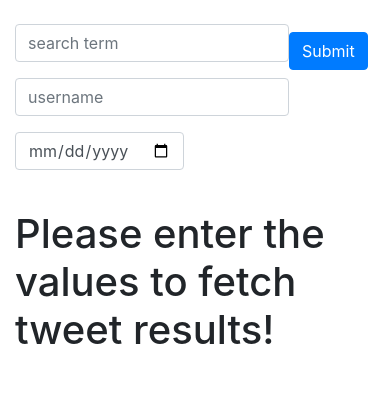
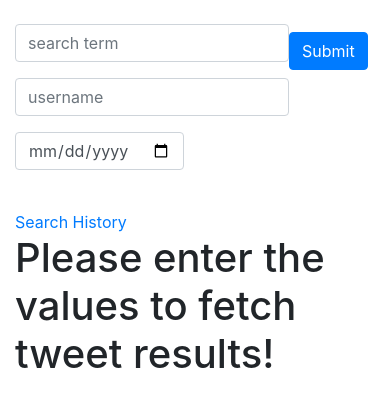
Before and after one commit to chetanya-shrimali/twitter-api, a Django app: page / in a window 390 px wide. Shown: the top 407 px of the page. Run offline with Django 3.2, Linux system fonts and the light colour scheme; some libraries are stand-ins or nearby versions.

Commit message:
updated search history query

```diff
--- a/api/admin.py
+++ b/api/admin.py
@@ -2,5 +2,8 @@
 from __future__ import unicode_literals
 
 from django.contrib import admin
+from api.models import SearchPhrase, Tweet
 
-# Register your models here.
+
+admin.site.register(SearchPhrase)
+admin.site.register(Tweet)
--- a/api/urls.py
+++ b/api/urls.py
@@ -5,6 +5,6 @@ app_name='api'
 
 urlpatterns = [
     url(r'^$', views.index, name='home'),
-    url(r'^search-history/$', views.index, name='home'),
-    url(r'^search-history/(?P<pk>[0-9]+)/$', views.index, name='home'),
+    url(r'^search-history/$', views.search_history, name='search-history'),
+    url(r'^search-history/(?P<pk>[0-9]+)/result$', views.previous_search_results, name='previous-results'),
 ]
--- a/api/views.py
+++ b/api/views.py
@@ -1,9 +1,12 @@
 # -*- coding: utf-8 -*-
 from __future__ import unicode_literals
 
-from django.shortcuts import render
 import requests
 from requests_oauthlib import OAuth1
+
+from django.shortcuts import render
+from api.models import SearchPhrase, Tweet
+from datetime import datetime
 
 
 def index(request):
@@ -18,7 +21,13 @@ def index(request):
     if not search_term and not username:
         message = 'Please enter the values to fetch tweet results!'
     else:
-        tweets = get_tweets(search_term, username, date)
+        phrase = str(search_term) + ' ' + str(username) + ' ' + str(date) + ' ' + str(datetime.now())
+        SearchPhrase(phrase=phrase).save()
+
+        tweets = get_tweets(search_term, username, date, phrase)
+        Tweet.objects.bulk_create(tweets)
+
+        tweets = Tweet.objects.filter(search_phrase=SearchPhrase.objects.get(phrase=phrase))
 
     return render(request, 'api/index.html', {'tweets': tweets, 'message': message})
 
@@ -32,7 +41,7 @@ def previous_search_results(request):
 
 
 # fetches tweets
-def get_tweets(search_term, username, date):
+def get_tweets(search_term, username, date, phrase):
     base_url = 'https://api.twitter.com/'
     API_KEY='3EKHHmkx3AsMZRKbO0yFtEMJZ'
     API_SECRET='ZQC50IwRoKmjHTytNsVn7lzc2sMj6FW55NoT92xeSlheRxsSAR'
@@ -60,8 +69,13 @@ def get_tweets(search_term, username, date):
     search_url = '{}1.1/search/tweets.json'.format(base_url)
     tweets = requests.get(search_url, params=search_params, auth=auth)
     list_ = []
-    count = 0
+    # count = 0
+    search_phrase = SearchPhrase.objects.get(phrase=phrase)
+    print(search_phrase.id)
     for i in tweets.json()['statuses']:
-        count += 1
-        list_.append([count, i['created_at'], i['user']['name'], i['text']])
+        s = i['created_at']
+        f1 = '%a %b %d %H:%M:%S +0000 %Y'
+        f2 = '%Y-%m-%d'
+        out = datetime.strptime('Thu Apr 23 13:38:19 +0000 2009', f1).strftime(f2)
+        list_.append(Tweet(search_phrase=search_phrase, date=out, user=i['user']['name'], post=i['text']))
     return list_
--- a/templates/api/index.html
+++ b/templates/api/index.html
@@ -3,6 +3,8 @@
 {% block content %}
 
 <div class="container">
+  <div class="row">
+    <div class="col-md-8">
       <br>
       <form action="/" method="GET">
         <div class="form-inline">
@@ -21,6 +23,11 @@
         </div>
       </form>
       <br>
+    </div>
+    <div class="col-md-4">
+      <a href="{% url 'api:search-history' %}">Search History</a>
+    </div>
+  </div>
   {% if message %}
     <h1>{{message}}</h1>
   {% else %}
@@ -28,7 +35,6 @@
     <table class="table">
       <thead>
         <tr>
-          <th>#</th>
           <th>Date</th>
           <th>User</th>
           <th>Tweet</th>
@@ -37,10 +43,9 @@
       <tbody>
         {% for tweet in tweets %}
           <tr>
-              <td>{{tweet.0}}</td>
-              <td>{{tweet.1}}</td>
-              <td>{{tweet.2}}</td>
-              <td>{{tweet.3}}</td>
+              <td>{{tweet.date}}</td>
+              <td>{{tweet.user}}</td>
+              <td>{{tweet.post}}</td>
           </tr>
         {% endfor %}
       </tbody>
```
Also changed, not shown: api/models.py (+28 -1 lines), api/migrations/0001_initial.py (added), api/migrations/0002_auto_20190423_0526.py (added), 1 other file. Lines whose indentation alone changed are shown as unchanged.
